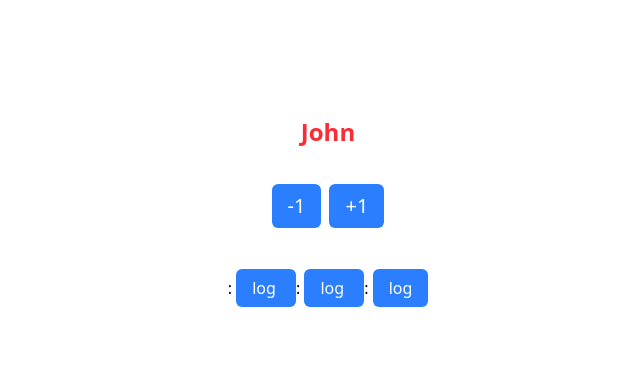
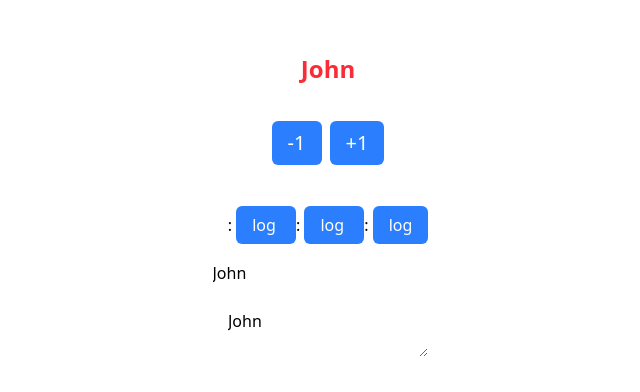
Before and after one commit to jecovier/pulsojs, a website built with Vite: page src/index.html in a window 1280 px wide. Shown: the part 192-584 px from the top of the page, without its empty margins (312-952 px from the left). Built offline with nearby package versions, Linux system fonts and the light colour scheme.

Commit message:
foreach and bind

```diff
--- a/TODO.txt
+++ b/TODO.txt
@@ -1,9 +1,5 @@
 TODO:
-
-- como hacer bind de los inputs, otro componente? o se
-se podria hacer con x-component
-    - value={$.var} onchange={(event) => $.var = event.value}
-
+=====================================================
 - que el state funcione con un custom event de tal forma
 que cuando se cargue el state se dispare
     - todos los componentes deben escuchar este evento
--- a/src/index.html
+++ b/src/index.html
@@ -54,18 +54,18 @@
           <x-var name></x-var>
         </x-component>
 
-        <x-for data-foreach="{$state.array}">
+        <x-for data-foreach="{$state.array}" data-as="profile">
           <template>
-            <x-var $item.label></x-var>:
-            <x-var $item.value.value></x-var>
-            <x-component
-              onclick="{console.log($state.$item.value)}"
-              class="btn"
-            >
+            <x-var profile.label></x-var>:
+            <x-var profile.value></x-var>
+            <x-component onclick="{console.log($state.$item)}" class="btn">
               log
             </x-component>
           </template>
         </x-for>
+
+        <x-component data-as="input" data-bind="{$state.name}"></x-component>
+        <x-component data-as="textarea" data-bind="{$state.name}"></x-component>
       </div>
     </x-state>
     <script>
--- a/src/lib/components/component.ts
+++ b/src/lib/components/component.ts
@@ -103,8 +103,10 @@ export class reactiveComponent extends HTMLElement {
     });
   }
 
-  private handleEvent(_event: Event, expression: string) {
-    this.interpreterService.executeCode(expression);
+  private handleEvent(event: Event, expression: string) {
+    this.interpreterService.executeCode(expression, {
+      $event: event,
+    });
   }
 
   private render() {
--- a/src/lib/components/for.ts
+++ b/src/lib/components/for.ts
@@ -96,12 +96,13 @@ class ForComponent extends HTMLElement {
         config.components.state
       ) as StateComponent;
       stateElement.markAsNested();
-      stateElement.setSignals({
+      stateElement.setSignals(this.state.$state);
+      stateElement.setContext({
         $item: item,
         $index: index,
         $length: foreachArray.length,
         $array: foreachArray,
-        ...this.state.$state,
+        ...(asAttribute ? { [asAttribute]: item } : {}),
       });
 
       const templateContent = this.template?.content.cloneNode(true);
--- a/src/lib/components/state.ts
+++ b/src/lib/components/state.ts
@@ -5,7 +5,8 @@ import { parseStringToObject } from '../utils';
 type Signals = Record<string, Signal<unknown>>;
 
 export class StateComponent extends HTMLElement {
-  private context: Signals = {};
+  private signals: Signals = {};
+  private context: Record<string, unknown> = {};
   private isDisconnected = false;
   private isNested = false;
 
@@ -32,8 +33,16 @@ export class StateComponent extends HTMLElement {
     }
   }
 
+  public setContext(context: Record<string, unknown>) {
+    this.context = context;
+  }
+
+  public getContext(): Record<string, unknown> {
+    return this.context;
+  }
+
   public getSignals(): Signals {
-    return this.context;
+    return this.signals;
   }
 
   public setSignals(context: Record<string, unknown>) {
@@ -45,20 +54,20 @@ export class StateComponent extends HTMLElement {
     // Process context entries
     Object.entries(context).forEach(([key, value]) => {
       if (value instanceof Signal) {
-        this.context[key] = value;
+        this.signals[key] = value;
       } else if (!this.isDisconnected) {
-        this.context[key] = new Signal(value);
+        this.signals[key] = new Signal(value);
       }
     });
   }
 
   private cleanupSignals() {
-    Object.values(this.context).forEach(signal => {
+    Object.values(this.signals).forEach(signal => {
       if (signal instanceof Signal) {
         signal.unsubscribeAll();
       }
     });
-    this.context = {};
+    this.signals = {};
   }
 
   public markAsNested() {
--- a/src/lib/services/attribute.service.ts
+++ b/src/lib/services/attribute.service.ts
@@ -4,6 +4,7 @@ export enum RESERVED_ATTRIBUTES {
   SHOW = 'data-show',
   FOREACH = 'data-foreach',
   VALUE = 'data-value',
+  BIND = 'data-bind',
 }
 
 // Cached sets for better performance
@@ -29,6 +30,7 @@ export class AttributeService {
 
   constructor(attributes: NamedNodeMap) {
     this.attributes = attributes;
+    this.bindValue();
   }
 
   public iterateReactiveAttributes(
@@ -114,4 +116,19 @@ export class AttributeService {
   private isExpression(value: string): boolean {
     return value.startsWith('{') && value.endsWith('}');
   }
+
+  private bindValue() {
+    const bindAttribute = this.get(RESERVED_ATTRIBUTES.BIND);
+    if (!bindAttribute) return;
+
+    const valueAttr = document.createAttribute('value');
+    valueAttr.value = `{${bindAttribute}}`;
+    this.attributes.setNamedItem(valueAttr);
+
+    const onInputAttr = document.createAttribute('oninput');
+    onInputAttr.value = `{${bindAttribute} = $event.target.value}`;
+    this.attributes.setNamedItem(onInputAttr);
+
+    this.remove(RESERVED_ATTRIBUTES.BIND);
+  }
 }
--- a/src/lib/services/interpreter.service.ts
+++ b/src/lib/services/interpreter.service.ts
@@ -8,12 +8,19 @@ export class InterpreterService {
     this.context = context;
   }
 
-  public executeCode(code: string) {
+  public executeCode(
+    code: string,
+    additionalContext: Record<string, unknown> = {}
+  ) {
+    const context = {
+      ...this.context,
+      ...additionalContext,
+    };
+    const contextKeys = Object.keys(context);
+    const contextValues = Object.values(context);
+    const cacheKey = `${code}:${contextKeys.join(',')}`;
+
     try {
-      const contextKeys = Object.keys(this.context);
-      const contextValues = Object.values(this.context);
-
-      const cacheKey = `${code}:${contextKeys.join(',')}`;
       let executeFn = this.functionCache.get(cacheKey);
 
       if (!executeFn) {
--- a/src/lib/services/render.service.ts
+++ b/src/lib/services/render.service.ts
@@ -95,6 +95,10 @@ export class RenderService {
     attributes.forEach((value, key) => {
       const result = this.interpreterService.evaluateExpression(value);
       element.setAttribute(key, result as string);
+
+      if (key === 'value') {
+        (element as HTMLInputElement).value = result as string;
+      }
     });
   }
 
--- a/src/lib/services/state.service.ts
+++ b/src/lib/services/state.service.ts
@@ -31,8 +31,12 @@ export class StateService {
 
   public getClosestState(): State {
     const signals = this.getParentState().getSignals();
+    const context = this.getParentState().getContext();
     return {
-      $state: this.createSignalProxy(signals),
+      $state: this.createSignalProxy({
+        ...signals,
+        ...context,
+      }),
     };
   }
 
```
Also changed, not shown: src/old_borrar.html (deleted, +0 -174 lines).
